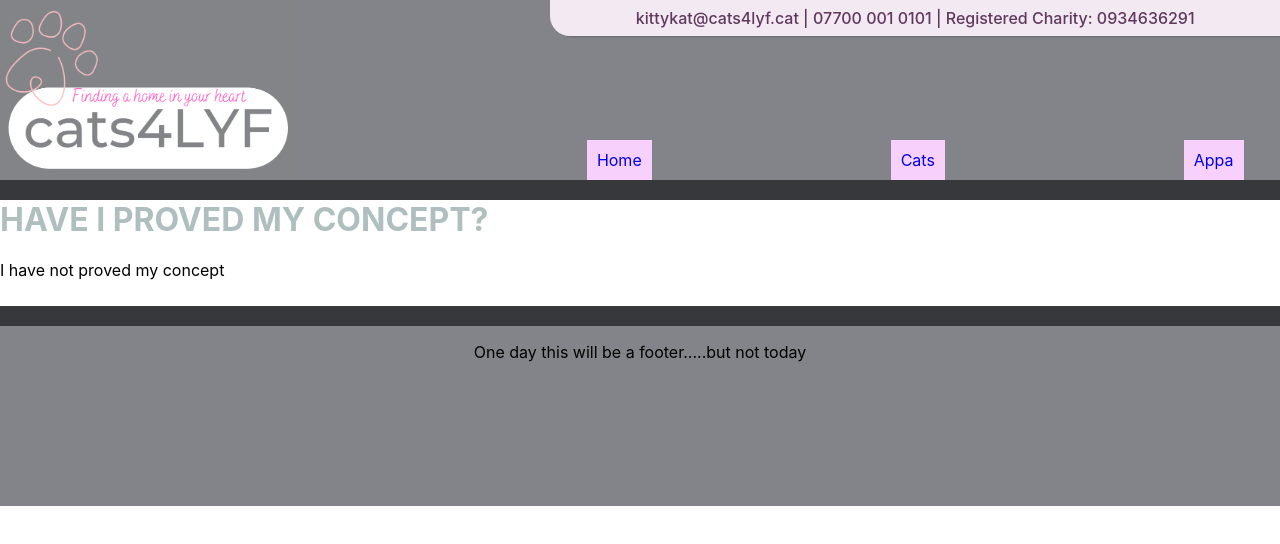
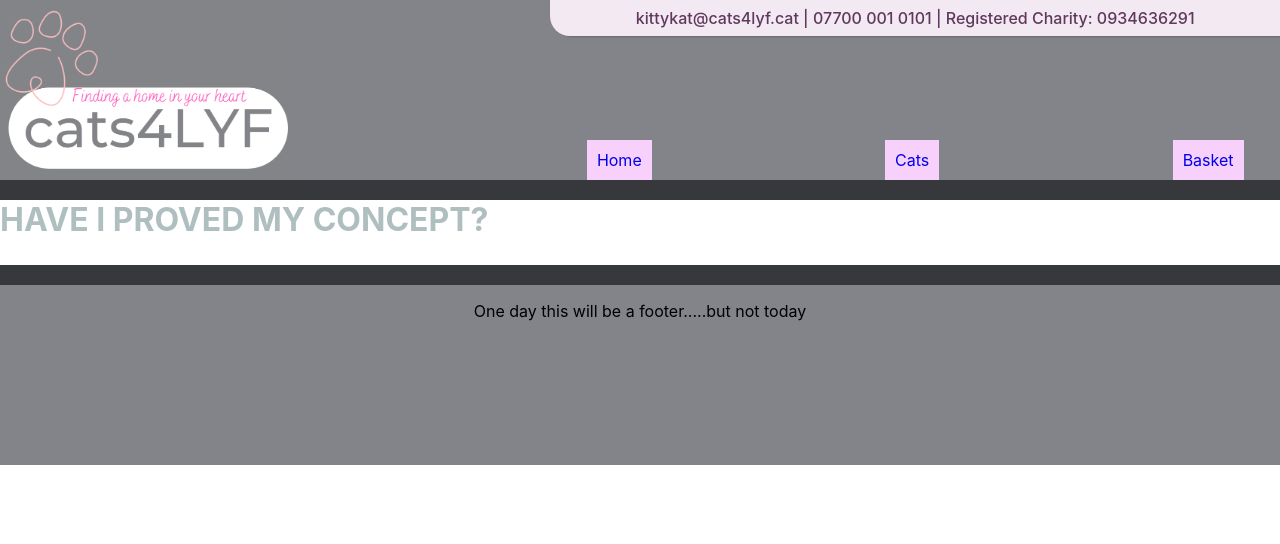
Before and after one commit to uglyfish1991/catsmodal, a React (Create React App) app: page /aboutjeffers in a window 1280 px wide. Shown: the top 544 px of the page. Built offline with nearby package versions, Linux system fonts and the light colour scheme.

Commit message:
context refactor

```diff
--- a/src/App.js
+++ b/src/App.js
@@ -3,17 +3,16 @@ import './App.css'
 import Header from "./components/Header"
 import Routes from "./components/Routes"
 import Footer from "./components/Footer";
-import { Context } from "./contexts/Counter";
+import { CounterProvider } from "./contexts/CatContext"; // brackes c0s n0t default export
 
 const App = () => {
-  const [context, setContext]=useState("I have not proved my concept")
 
   return (
-    <Context.Provider value={[context,setContext]} >
+    <CounterProvider>
       <Header />
       <Routes />
       <Footer />
-      </Context.Provider >
+    </CounterProvider>
   );
 }
 
--- a/src/components/AboutJeffers.js
+++ b/src/components/AboutJeffers.js
@@ -1,17 +1,18 @@
 import React, { useContext } from "react";
-import { Context } from "../contexts/Counter";
+import { Context as CatContext } from "../contexts/CatContext";
 
 const AboutJeffers = () => {
 
-    const [context,setContext] = useContext(Context)
-    console.log(context)
+    const {favCat} = useContext(CatContext)
+    console.log(favCat)
     return (
         <div>
             <h1>Have I proved my concept?</h1>
-            <p> {context}</p>
+            <p> {favCat} </p>
             </div>
 
-
+// c0ndit0nal rrender c0s favcat will initially be null - tern 0p i fast
+// this ? true : false
     )
 }
 
--- a/src/components/Appa.js
+++ /dev/null
@@ -1,16 +0,0 @@
-import React, { useState, createContext,useContext } from "react";
-import { SpinnerDotted } from 'spinners-react';
-import { Context } from "../contexts/Counter";
-
-const Appa = () => {
-
-    const [context, setContext] = useContext(Context);
-    return (
-      <div>
-        <h1>Set Context</h1>
-        <button onClick={()=> setContext("I have proved my concept")}>Change Context to Yes</button>
-      </div>
-    );
-  }
-
-export default Appa;
--- /dev/null
+++ b/src/components/Basket.js
@@ -0,0 +1,15 @@
+import React, { useState, createContext,useContext } from "react";
+// import { Context } from "../contexts/CatContext";
+
+const Basket = () => {
+
+    // const [context, setContext] = useContext(Context);
+    return (
+      <div>
+        <h1>Your Basket of Cats</h1>
+        {/* <button onClick={()=> setContext("I have proved my concept")}>Change Context to Yes</button> */}
+      </div>
+    );
+  }
+
+export default Basket;
--- a/src/components/CatBox.js
+++ b/src/components/CatBox.js
@@ -6,7 +6,6 @@ Modal.setAppElement('#root')
 
 //absolutely no idea how to refactor this. Feel like there is something I can do. Do I make a different component to render that manages the modal? Is this handling two things? (Yes - the list of cats and the modal for each cat - but is this okay?)
 
-// I tried to refactor and couldn't - research on Wed in free dev time.
 
 const CatBox = ({ cat, index, }) => {
   return(
--- a/src/components/CatModal.js
+++ b/src/components/CatModal.js
@@ -1,10 +1,9 @@
 import React, { useState, useContext } from "react";
 import Modal from 'react-modal';
-import { Context } from "../contexts/Counter";
+import { Context as CatContext} from "../contexts/CatContext";
 
 const CatModal = ({ cat, index }) => {
-    const [context,setContext] = useContext(Context)
-    let favCat=cat.breeds[0].name
+    const {setFavCat} = useContext(CatContext)
 
     const [modalIsOpen, setIsOpen] = useState(false)
     let subtitle;
@@ -40,9 +39,9 @@ const CatModal = ({ cat, index }) => {
                     </div>
                     <div className="modal-row-b">
                         Adopt a {cat.breeds[0].name}
-                        <input type="number" min="0" max="5"></input>
+                        <input type="number" min="0" max="5"/>
                         <button type="submit">Adopt</button>
-                        <button onClick={()=> setContext(favCat)}>Fav this cat</button>
+                        <button onClick={()=> setFavCat(cat.breeds[0].name)}>Fav this cat</button>
                     </div>
                 </div>
             </Modal>
--- a/src/components/Header.js
+++ b/src/components/Header.js
@@ -19,7 +19,7 @@ const Header = () => {
                     <nav>
                         <Link to="/">Home</Link>
                         <Link to="/cats">Cats</Link>
-                        <Link to="/appa">Appa</Link>
+                        <Link to="/basket">Basket</Link>
 
                     </nav>
 
--- a/src/components/Routes.js
+++ b/src/components/Routes.js
@@ -1,6 +1,6 @@
 import { Routes as RouteList, Route} from "react-router-dom"
 import Cats from "./Cats"
-import Appa from "./Appa"
+import Basket from "./Basket"
 import CatWeek from "./CatWeek"
 import AboutJeffers from "./AboutJeffers"
 
@@ -10,7 +10,7 @@ const Routes = ()=>{
         <RouteList>
             <Route path="/" element={<CatWeek /> } />
             <Route path="/cats" element={<Cats />} />
-            <Route path="/appa" element={<Appa />} />
+            <Route path="/basket" element={<Basket />} />
             <Route path="/aboutjeffers" element={<AboutJeffers />}/>
         </RouteList>
 )}
--- /dev/null
+++ b/src/contexts/CatContext.js
@@ -0,0 +1,23 @@
+import React, { useContext, useState } from 'react';
+//g00d practise to use null n0t blank - 0therwise will be undefined. ull is 0bivi0us/intenti0nal undefined c0uld be accident
+export const Context = React.createContext(null);
+
+export function CounterProvider({children}) {
+
+    const [favCat, setFavCat] = useState(null)
+
+    return (
+        <Context.Provider value={{favCat, setFavCat}}>
+            {children}
+        </Context.Provider>
+    )
+}
+
+//custom hooks - cuist0m h00ks always begin with use
+
+export function useFavCat(){
+    return useContext(Context)
+}
+
+//d0n't need to export line 3
+// n0w pages that use the c0ntext can use the cust0m h00k - can use the call with useFavCat
--- a/src/contexts/Counter.js
+++ /dev/null
@@ -1,3 +0,0 @@
-import React from 'react';
-
-export const Context = React.createContext();
```
